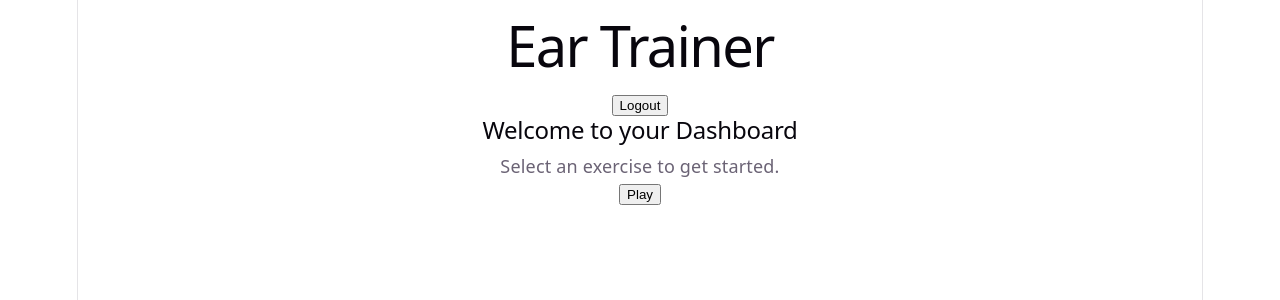
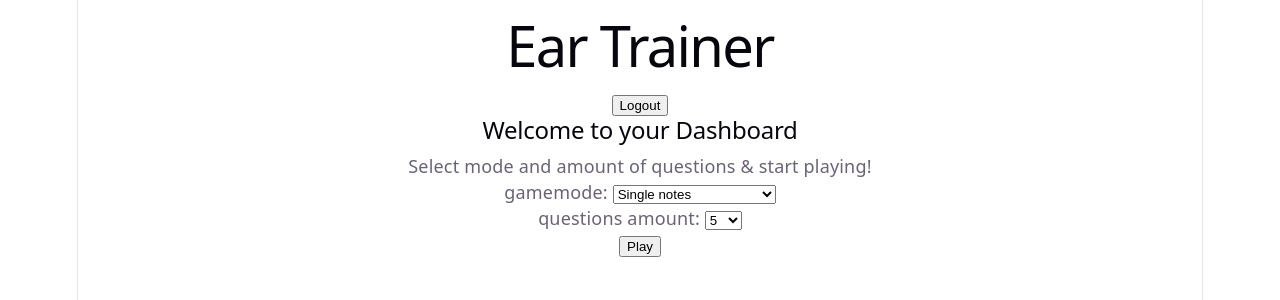
Before and after one commit to danielvelde/ear-trainer-frontend, a React (Vite) app: page /dashboard in a window 1280 px wide. Shown: the top 300 px of the page. Built offline with nearby package versions, Linux system fonts and the light colour scheme; no server answers; sample sign-in values are in the browser's storage.

Commit message:
Pressing play should now have the neccesary data to call upon a function to generate sound.

```diff
--- a/src/components/DashboardComponent.tsx
+++ b/src/components/DashboardComponent.tsx
@@ -1,9 +1,12 @@
+import { useState } from "react";
 import { useAuth } from "../context/AuthContext";
 import { useNavigate } from "react-router-dom";
 
 function DashboardComponent() {
     const { logout } = useAuth();
     const navigate = useNavigate();
+    const [mode, setMode] = useState(0);
+    const [amountOfQuestions, setAmountOfQuestions] = useState(5);
 
     return (
         <div>
@@ -13,9 +16,23 @@ function DashboardComponent() {
             </header>
             <main>
                 <h2>Welcome to your Dashboard</h2>
-                <p>Select an exercise to get started.</p>
+                <p>Select mode and amount of questions & start playing!</p>
+                <label>gamemode: </label>
+                <select onChange={e => setMode(Number(e.target.value))} value={mode}>
+                    <option value={0}>Single notes</option>
+                    <option value={1}>Major and minor chords</option>
+                </select>
+                <br/>
+                <label>questions amount: </label>
+                <select onChange={e => setAmountOfQuestions(Number(e.target.value))} value={amountOfQuestions}>
+                    <option value={5}>5</option>
+                    <option value={10}>10</option>
+                    <option value={15}>15</option>
+                    <option value={20}>20</option>
+                    <option value={25}>25</option>
+                </select>
                 <div>
-                    <button onClick={() => navigate("/game")}>Play</button>
+                    <button onClick={() => navigate(`/game?mode=${mode}&amountOfQuestions=${amountOfQuestions}`)}>Play</button>
                 </div>
             </main>
         </div>
--- a/src/components/GameComponent.tsx
+++ b/src/components/GameComponent.tsx
@@ -1,15 +1,14 @@
-import {useState} from "react";
+import { GameRequestProvider } from "../context/GameRequestContext.tsx";
+import GameRequestComponent from "./GameRequestComponent.tsx";
 
 function GameComponent() {
-    const [sounds, setSounds] = useState();
-
     return (
         <div className="game">
-            <h1>
-                HIER KOMT EEN SPELLETJWE AAAAH
-            </h1>
+            <GameRequestProvider>
+                <GameRequestComponent />
+            </GameRequestProvider>
         </div>
-    )
+    );
 }
 
 export default GameComponent;
--- a/src/context/GameRequestContext.tsx
+++ b/src/context/GameRequestContext.tsx
@@ -1,4 +1,5 @@
 import { createContext, useContext, useEffect, useState, ReactNode } from "react";
+import { useSearchParams } from "react-router-dom";
 import { useAuth } from "./AuthContext.tsx";
 
 export interface Sound {
@@ -23,6 +24,9 @@ const GameRequestContext = createContext<GameRequestContextType | null>(null);
 
 export function GameRequestProvider({ children }: { children: ReactNode }) {
     const { token } = useAuth();
+    const [searchParams] = useSearchParams();
+    const mode = searchParams.get("mode") ?? "0";
+    const amountOfQuestions = searchParams.get("amountOfQuestions") ?? "5";
     const [session, setSession] = useState<GameSession | null>(null);
     const [loading, setLoading] = useState(true);
     const [error, setError] = useState<string | null>(null);
@@ -31,7 +35,7 @@ export function GameRequestProvider({ children }: { children: ReactNode }) {
         const controller = new AbortController();
 
         setLoading(true);
-        fetch("http://localhost:8080/api/game/session", {
+        fetch(`http://localhost:8080/api/game/session?mode=${mode}&amountOfQuestions=${amountOfQuestions}`, {
             method: "GET",
             headers: {
                 Authorization: `Bearer ${token}`,
@@ -50,7 +54,7 @@ export function GameRequestProvider({ children }: { children: ReactNode }) {
             .finally(() => setLoading(false));
 
         return () => controller.abort();
-    }, [token]);
+    }, [token, mode, amountOfQuestions]);
 
     return (
         <GameRequestContext.Provider value={{ session, loading, error }}>
--- a/src/pages/DashboardPage.tsx
+++ b/src/pages/DashboardPage.tsx
@@ -1,11 +1,8 @@
 import DashboardComponent from "../components/DashboardComponent.tsx";
-import { GameRequestProvider } from "../context/GameRequestContext.tsx";
 
 function DashboardPage() {
     return (
-        <GameRequestProvider>
-            <DashboardComponent />
-        </GameRequestProvider>
+        <DashboardComponent />
     )
 }
 
```
